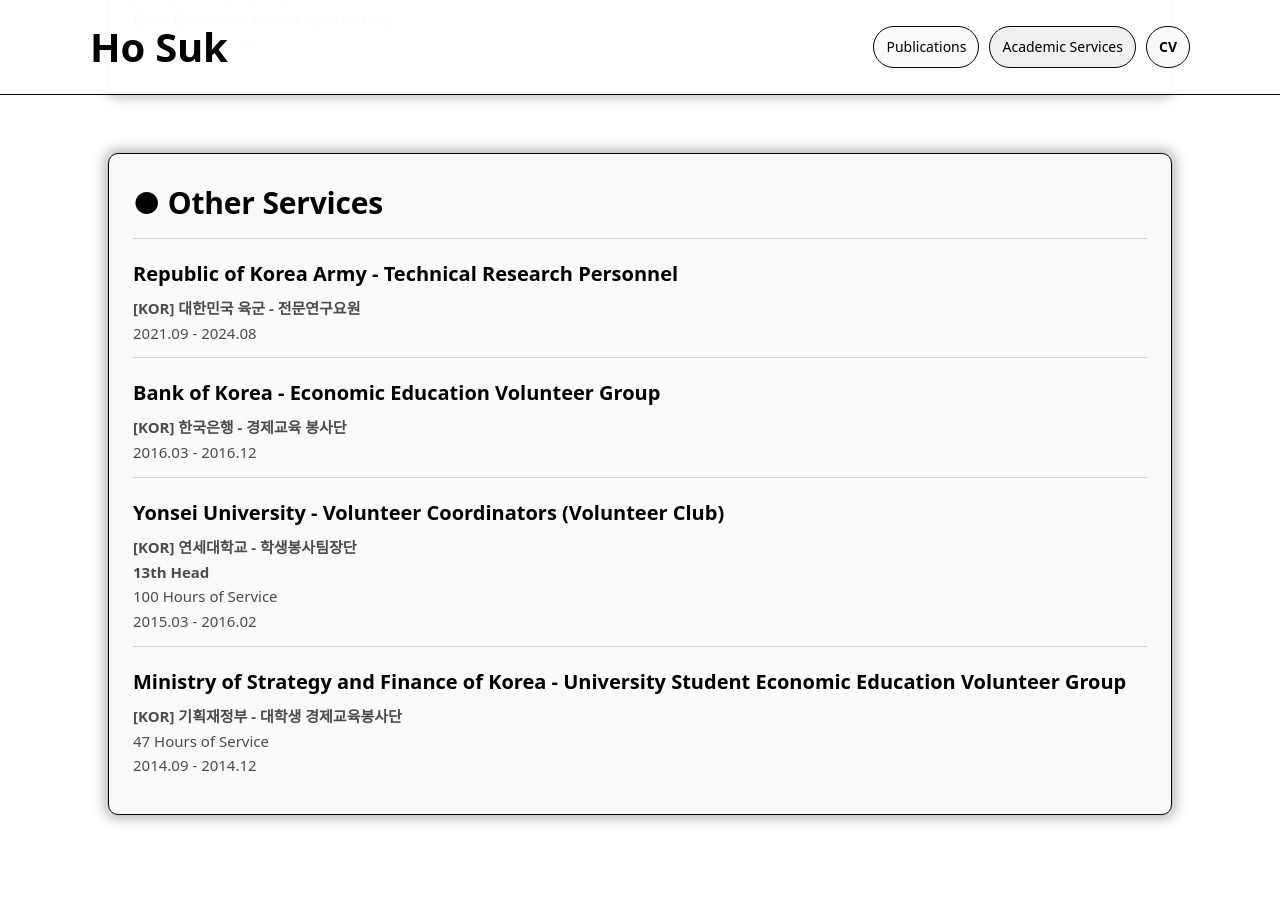
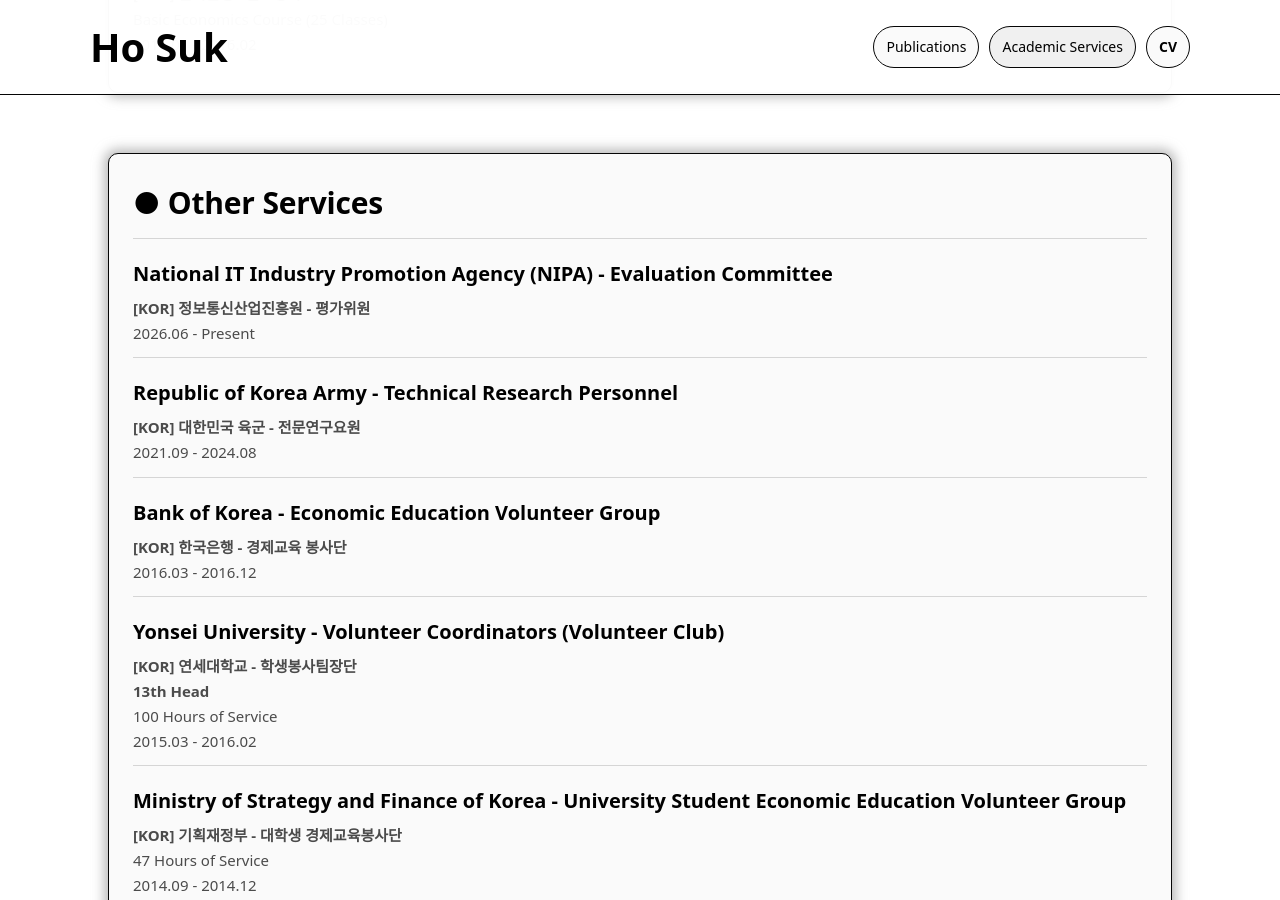
Before and after one commit to ho-suk-93/ho-suk-93.github.io, a Jekyll site: the page built from index.md, in a window 1280 px wide and 900 px high, scrolled down 12728 px. Built offline with Jekyll 4.4.1, drawn with Linux system fonts in a browser that asks for light colours.

Commit message:
Add NIPA evaluation committee role to index.md

```diff
--- a/index.md
+++ b/index.md
@@ -535,6 +535,11 @@ description: "Ho Suk's Personal Website"
   <div class="card">
     <div class="section-title">● Other Services</div>
     <div class="list-item">
+      <p class="item-title">National IT Industry Promotion Agency (NIPA) - Evaluation Committee</p>
+      <p class="item-desc"><b>[KOR] 정보통신산업진흥원 - 평가위원</b></p>
+      <p class="item-desc">2026.06 - Present</p>
+    </div>
+    <div class="list-item">
       <p class="item-title">Republic of Korea Army - Technical Research Personnel</p>
       <p class="item-desc"><b>[KOR] 대한민국 육군 - 전문연구요원</b></p>
       <p class="item-desc">2021.09 - 2024.08</p>
```
